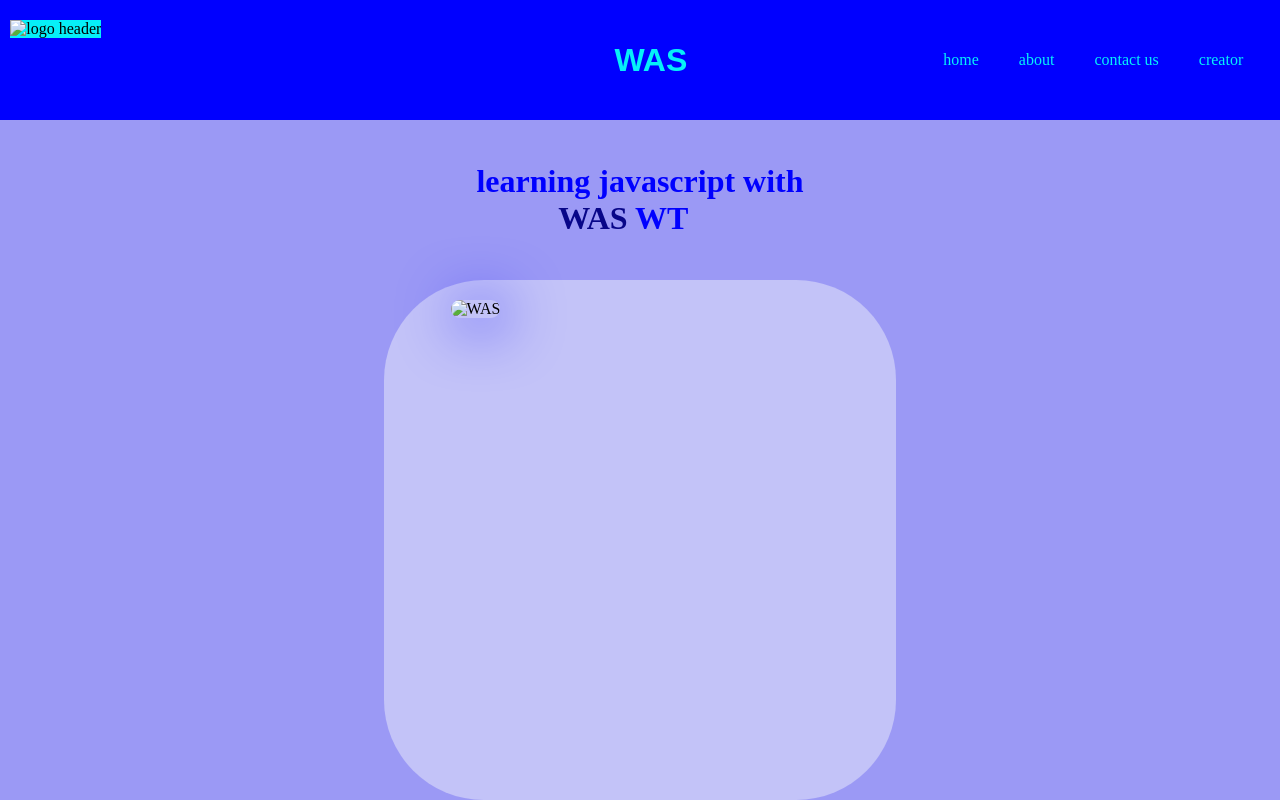
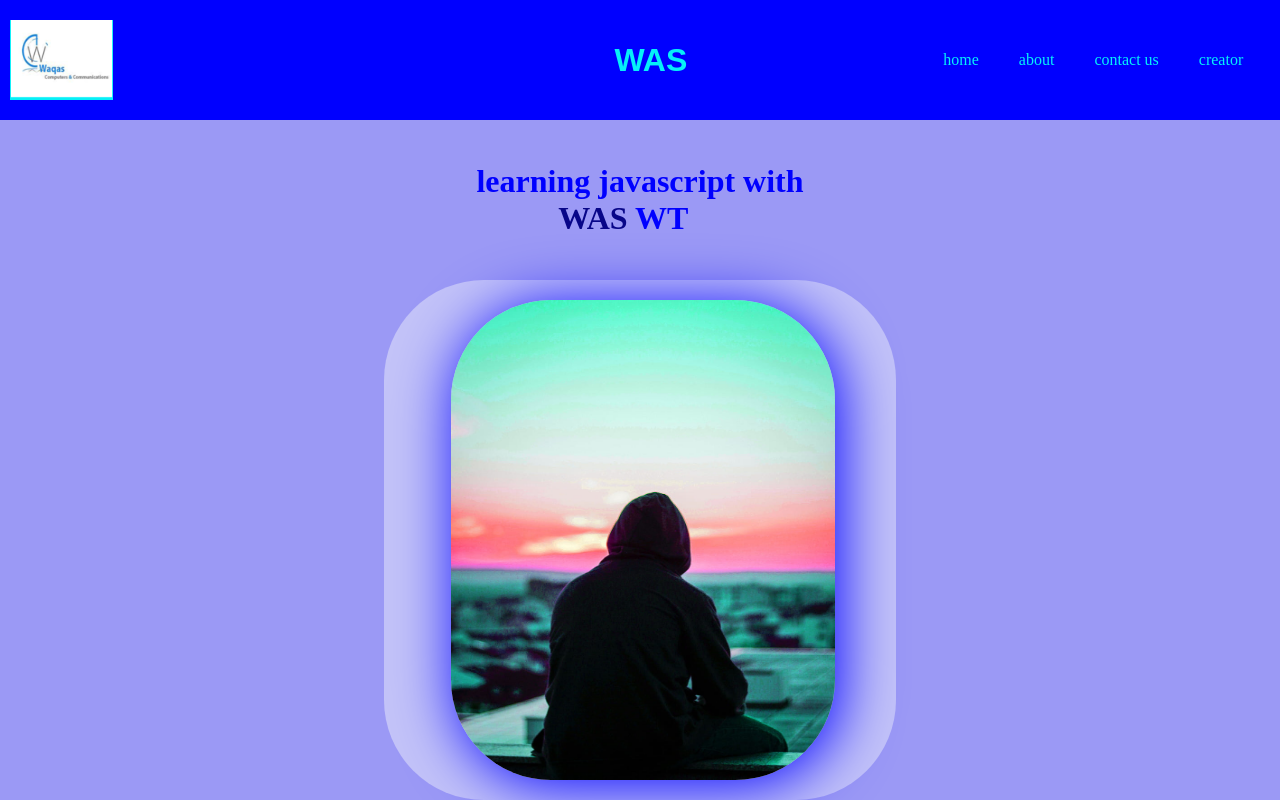
Before and after one commit to waqastariqtiti/java-testi, a plain HTML site: page index.html in a window 1280 px wide. Drawn offline with Linux system fonts and the light colour scheme.

Commit message:
correction of images

```diff
--- a/index.html
+++ b/index.html
@@ -6,13 +6,13 @@
     <title>javascript</title>
     <link rel="stylesheet" href="style.css" />
     <script src="./java.js"></script>
-    <link rel="shortcut icon" href="../fav.jpg" type="image/x-icon" />
+    <link rel="shortcut icon" href="./images/fav.jpg" type="image/x-icon" />
   </head>
   <body style="background-color: rgb(155, 153, 245)">
     <header>
       <div class="mainNav">
         <div class="headDiv1">
-          <img src="../logo.png" alt="logo header" class="logoimg" />
+          <img src="./images/logo.png" alt="logo header" class="logoimg" />
         </div>
         <div class="headDiv2"><h1>WAS</h1></div>
         <div class="headDivs3 for ale">home</div>
@@ -38,7 +38,7 @@
         </h1>
       </div>
       <div class="biggerimg">
-        <img src="../waqas.jpg" alt="WAS" class="BIGIMG"/>
+        <img src="./images/waqas.jpg" alt="WAS" class="BIGIMG"/>
       </div>
     </main>
 
```
